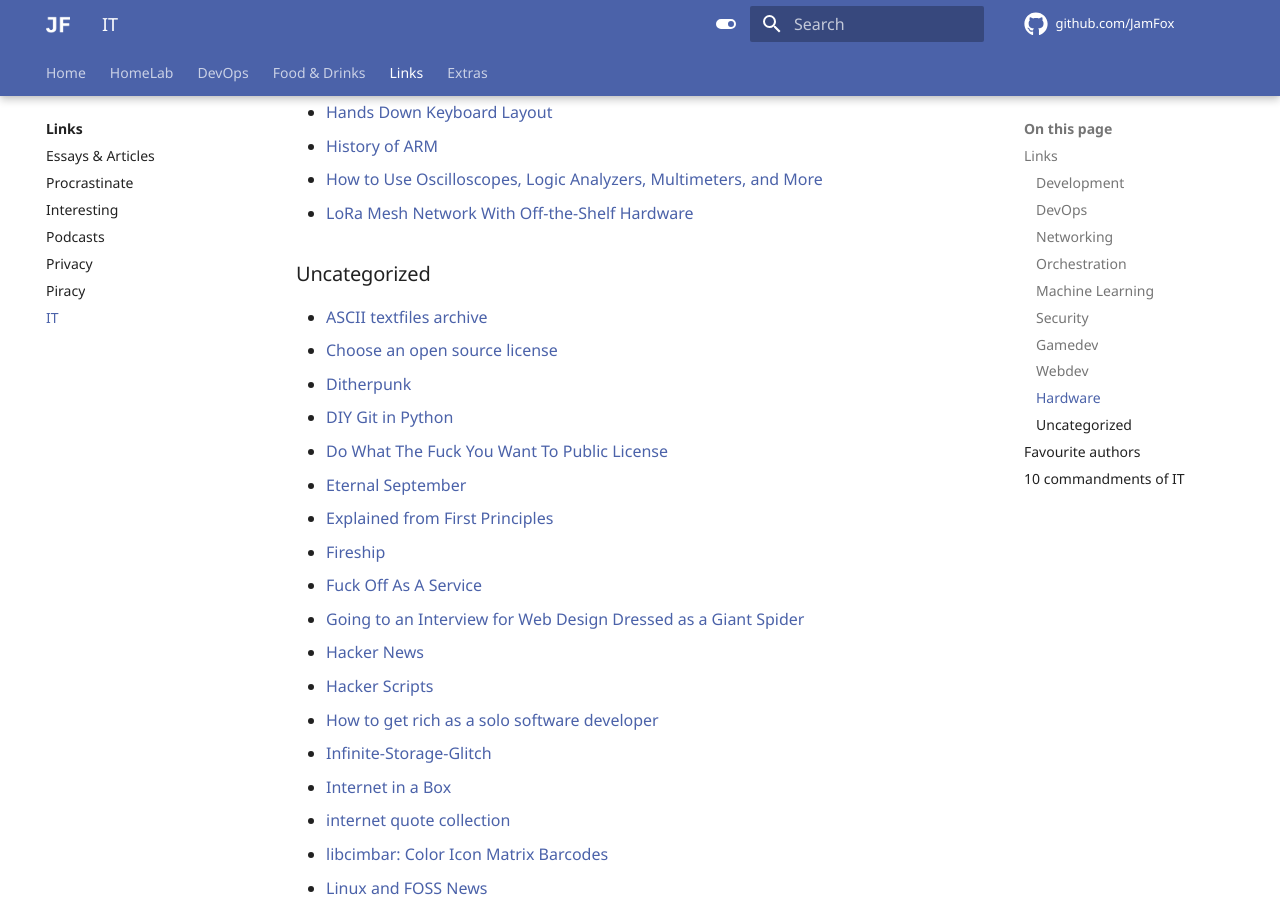
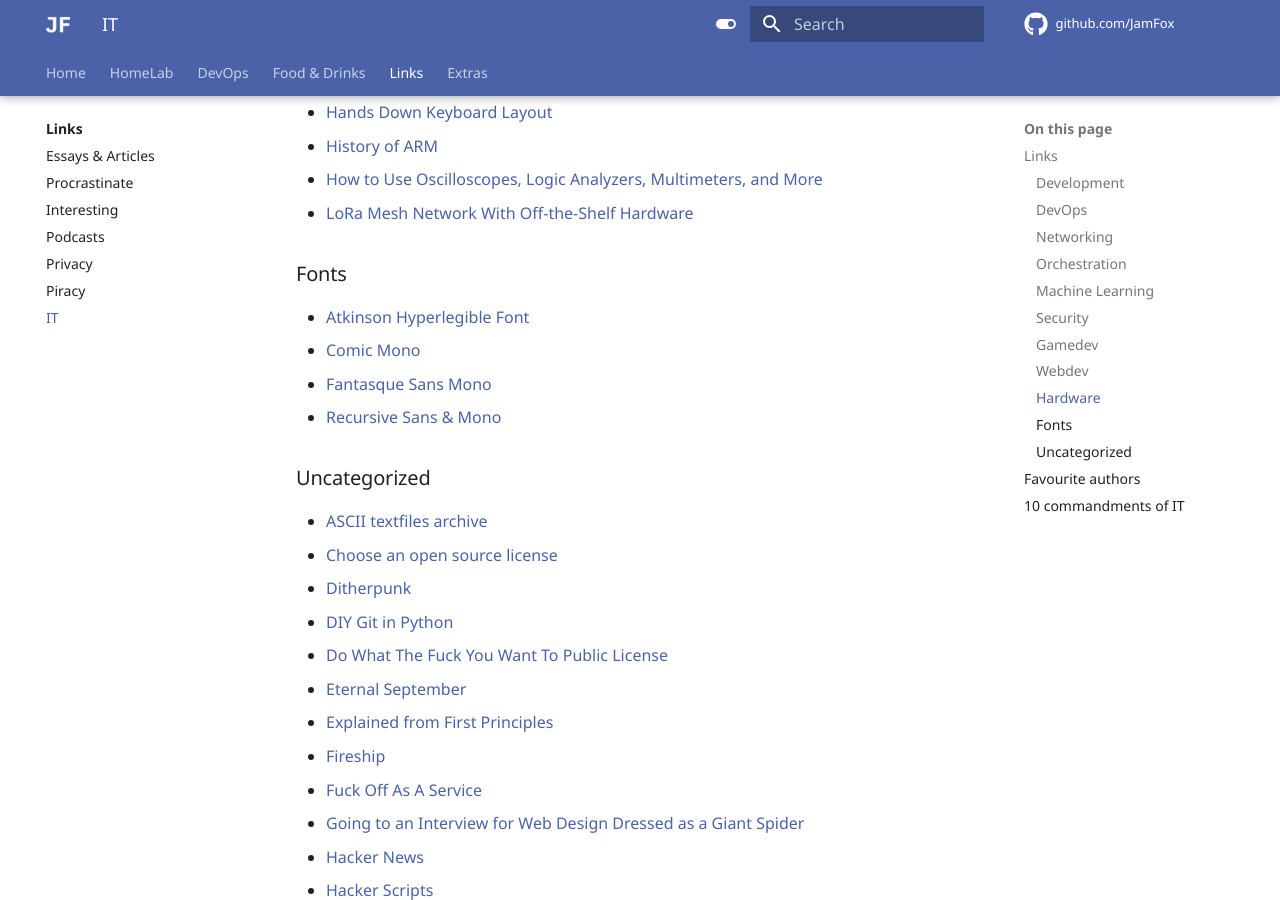
Before and after one commit to JamFox/docs.jamfox.dev, an MkDocs documentation site: the page built from docs/content/links/it.md, in a window 1280 px wide and 900 px high, scrolled down 2061 px. Built offline with MkDocs 1.6.1 and Material for MkDocs 9.7.7, drawn with Linux system fonts in a browser that asks for light colours; comment, search, counter and statistics services are not loaded.

Commit message:
add fonts

```diff
--- a/docs/content/links/it.md
+++ b/docs/content/links/it.md
@@ -74,6 +74,13 @@ title: "IT"
 - [How to Use Oscilloscopes, Logic Analyzers, Multimeters, and More](https://youtu.be/SSp1wn0Abck)
 - [LoRa Mesh Network With Off-the-Shelf Hardware](https://hackaday.com/2020/02/26/lora-mesh-network-with-off-the-shelf-hardware/)
 
+### Fonts
+
+- [Atkinson Hyperlegible Font](https://brailleinstitute.org/freefont)
+- [Comic Mono](https://dtinth.github.io/comic-mono-font/)
+- [Fantasque Sans Mono](https://github.com/belluzj/fantasque-sans/)
+- [Recursive Sans & Mono](https://www.recursive.design/)
+
 ### Uncategorized
 
 - [ASCII textfiles archive](http://textfiles.com/)
```
